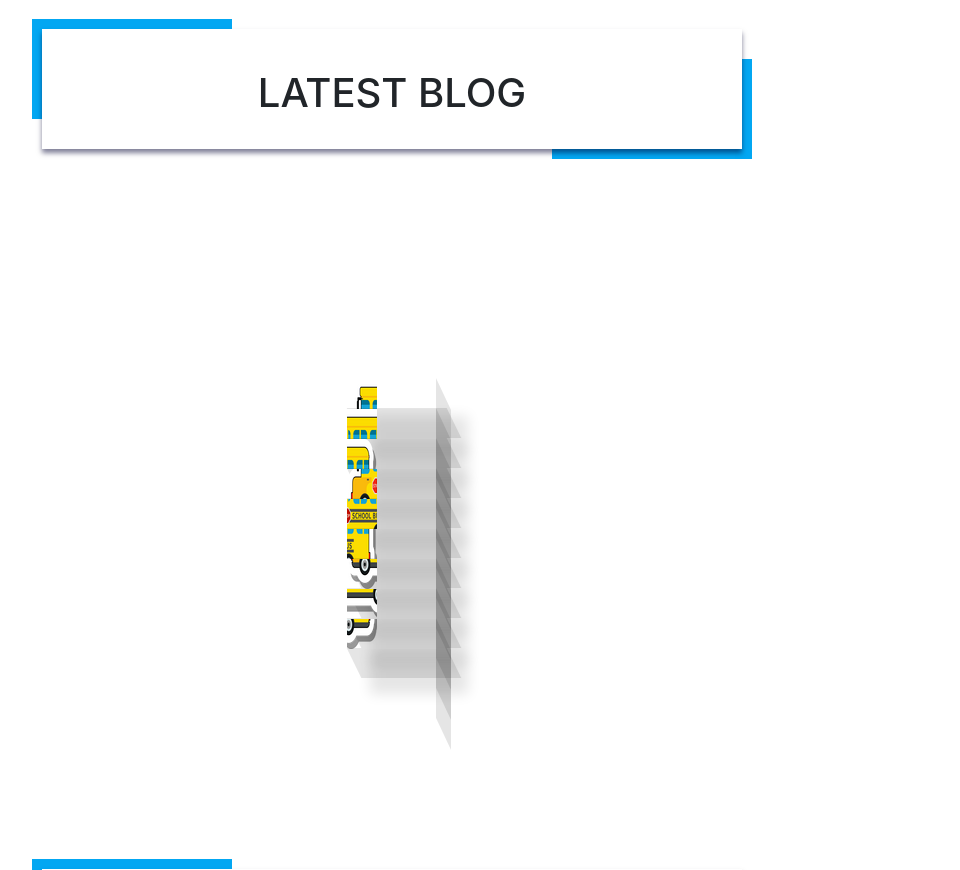
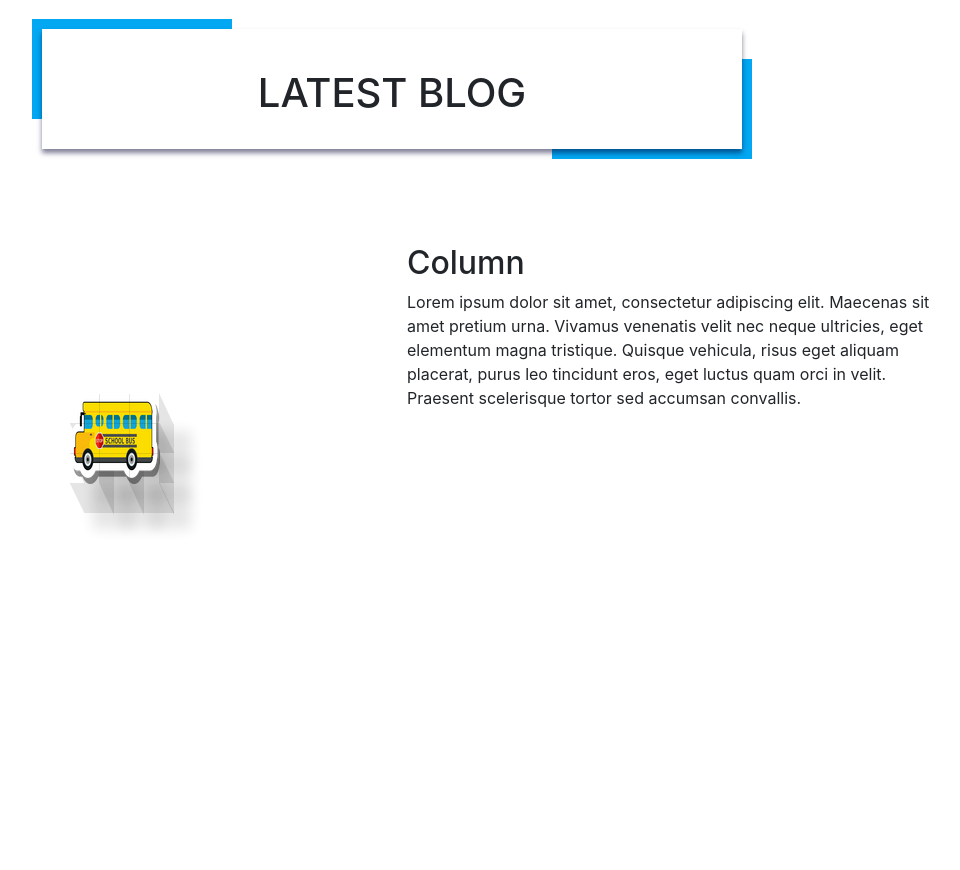
Before and after one commit to DemonicDemiser/bus, a PHP site: page / in a window 1280 px wide. Shown: the part 2147-3017 px from the top of the page, without its empty margins (248-1208 px from the left). Run offline with PHP 8.4, Linux system fonts and the light colour scheme.

Commit message:
Animation for image
Added new classs minicontainer and container

```diff
--- a/index.css
+++ b/index.css
@@ -346,7 +346,19 @@
     }
 }
 /*-----animation------*/
-
+.minicontainer{
+  float: left;
+  width: 50%;
+  padding: 15px;
+}
+.mcontainer:after{
+  content: "";
+  display: table;
+  clear: both;
+}
+.nulle{
+	background:#a7ffeb;
+}
 .hero{
 	display:flex;
 	width:90px;
@@ -356,7 +368,7 @@
 	background: #fff;
 }
 .small-img{
-	flex-basis: 100px;
+	flex-basis: 30px;
 	cursor: pointer;
 	position: relative;
 	transition: 2s;
@@ -367,7 +379,7 @@
 }
 .small-img::after{
 	content:"";
-	width: 100px;
+	width: 30px;
 	height: 30px;
 	bottom:-29px;
 	left: 7px;
@@ -378,7 +390,7 @@
 .small-img::before{
 	content:"";
 	width: 15px;
-	height: 100px;
+	height: 30px;
 	right: -14px;
 	top: 15px;
 	position: absolute;
@@ -406,13 +418,13 @@
 	transform: translate(-370px, 320px) rotate(360deg);
 }
 .hero:hover .small-img:nth-child(7){
-	transform: translate(0, -480px) rotate(360deg);
+	transform: translate(0, -240px) rotate(360deg);
 }
 .hero:hover .small-img:nth-child(8){
-	transform: translate(-280px, -40px) rotate(360deg);
+	transform: translate(-140px, -20px) rotate(360deg);
 }
 .hero:hover .small-img:nth-child(9){
-	transform: translate(-400px, -150px) rotate(360deg);
+	transform: translate(-200px, -75px) rotate(360deg);
 }
 
 /*-----contact us------*/
--- a/index.html
+++ b/index.html
@@ -120,6 +120,8 @@
 			</div>
 			<div class="container">
 				<div class="row">
+					<div class="mcontainer">
+						<div class="minicontainer">
 							<div class="hero">
 								<div class="small-img">
 									<img src="images/image_part_001.png">
@@ -147,6 +149,13 @@
 								</div>
 								<div class="small-img">
 									<img src="images/image_part_009.png">
+								</div>
+							</div>
+						 </div>
+						<div class="minicontainer">
+							<h2>Column</h2>
+							<p>Lorem ipsum dolor sit amet, consectetur adipiscing elit. Maecenas sit amet pretium urna. Vivamus venenatis velit nec neque ultricies, eget elementum magna tristique. Quisque vehicula, risus eget aliquam placerat, purus leo tincidunt eros, eget luctus quam orci in velit. Praesent scelerisque tortor sed accumsan convallis.</p>
+						</div>
 					</div>
 				</div>
 			</div>
```
Lines whose indentation alone changed are shown as unchanged.
